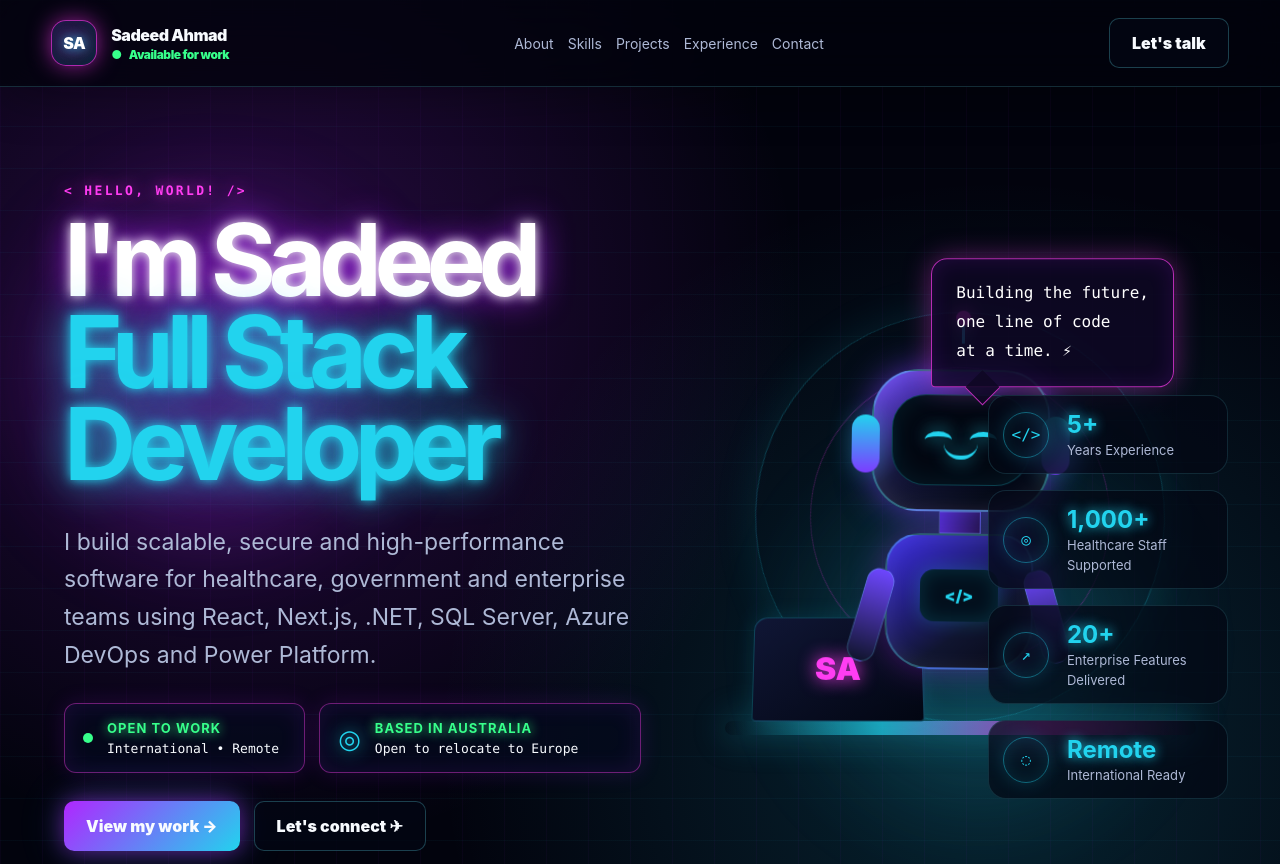
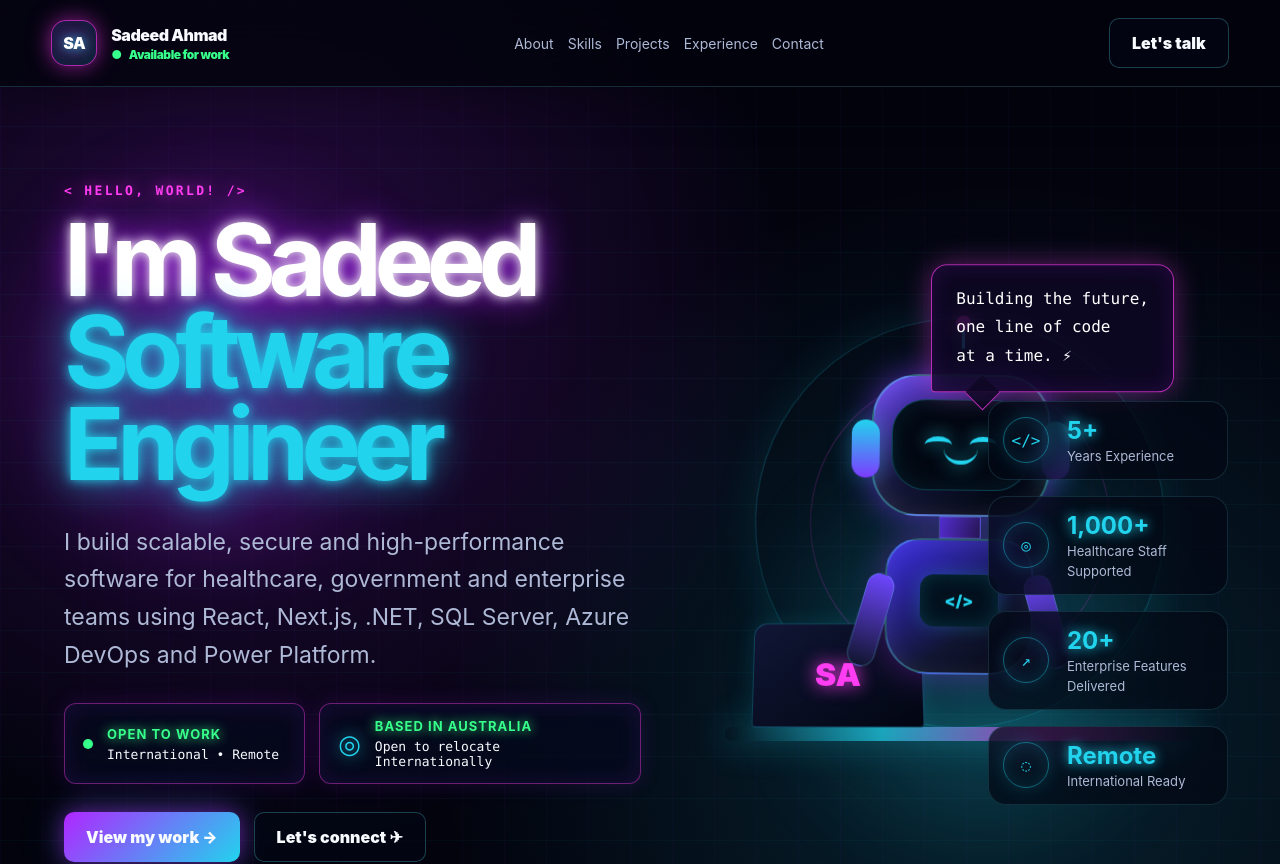
Before and after one commit to sadeedch/portfolio, a Next.js app: page / in a window 1280 px wide. Shown: the top 864 px of the page. Built offline with nearby package versions, Linux system fonts and the light colour scheme.

Commit message:
Update page.js

```diff
--- a/app/page.js
+++ b/app/page.js
@@ -280,11 +280,11 @@ export default function Page() {
         <div className="glow glowOne" /><div className="glow glowTwo" />
         <div className="heroCopy reveal">
           <p className="eyebrow">&lt; Hello, World! /&gt;</p>
-          <h1 className="neonTitle"><span className="neonWhite">I&apos;m Sadeed</span><span className="neonCyan">Full Stack Developer<span className="cursor" /></span></h1>
+          <h1 className="neonTitle"><span className="neonWhite">I&apos;m Sadeed</span><span className="neonCyan">Software Engineer<span className="cursor" /></span></h1>
           <p className="lead">I build scalable, secure and high-performance software for healthcare, government and enterprise teams using React, Next.js, .NET, SQL Server, Azure DevOps and Power Platform.</p>
           <div className="availabilityGrid">
             <div className="availability"><span className="pulse" /><div><strong>Open to work</strong><span>International • Remote</span></div></div>
-            <div className="availability"><span className="miniIcon">◎</span><div><strong>Based in Australia</strong><span>Open to relocate to Europe</span></div></div>
+            <div className="availability"><span className="miniIcon">◎</span><div><strong>Based in Australia</strong><span>Open to relocate Internationally</span></div></div>
           </div>
           <div className="heroActions"><a className="button primary" href="#projects">View my work →</a><a className="button ghost" href="mailto:sadeedahmadch@gmail.com">Let&apos;s connect ✈</a></div>
         </div>
```
